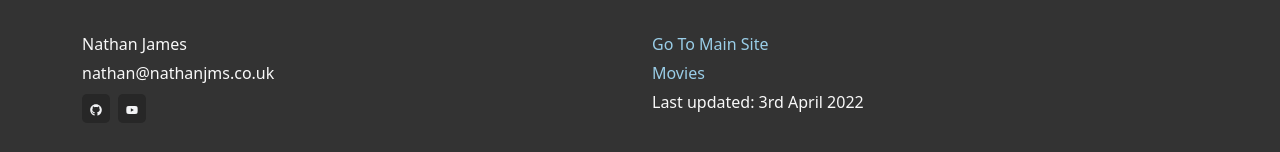
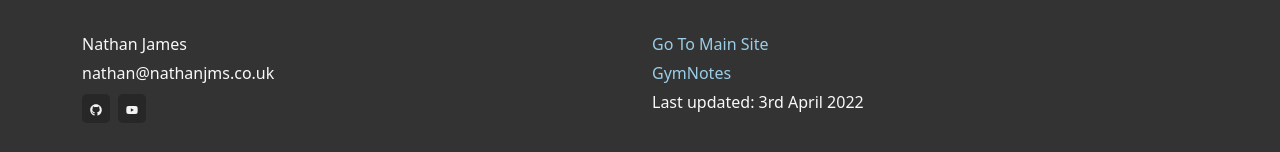
Before and after one commit to Nathanjms/nathanjms-tools, a React (Create React App) app: page / in a window 1280 px wide. Shown: the part 981-1133 px from the top of the page. Built offline with nearby package versions, Linux system fonts and the light colour scheme.

Commit message:
Update Footer.tsx

```diff
--- a/src/components/global/Footer.tsx
+++ b/src/components/global/Footer.tsx
@@ -38,7 +38,7 @@ function Footer() {
                   <a href="https://www.nathanjms.co.uk">Go To Main Site</a>
                 </li>
                 <li>
-                  <a href="https://movies.nathanjms.co.uk">Movies</a>
+                  <a href="https://gymnotes.uk">GymNotes</a>
                 </li>
                 <li>Last updated: 3rd April 2022</li>
               </ul>
```
